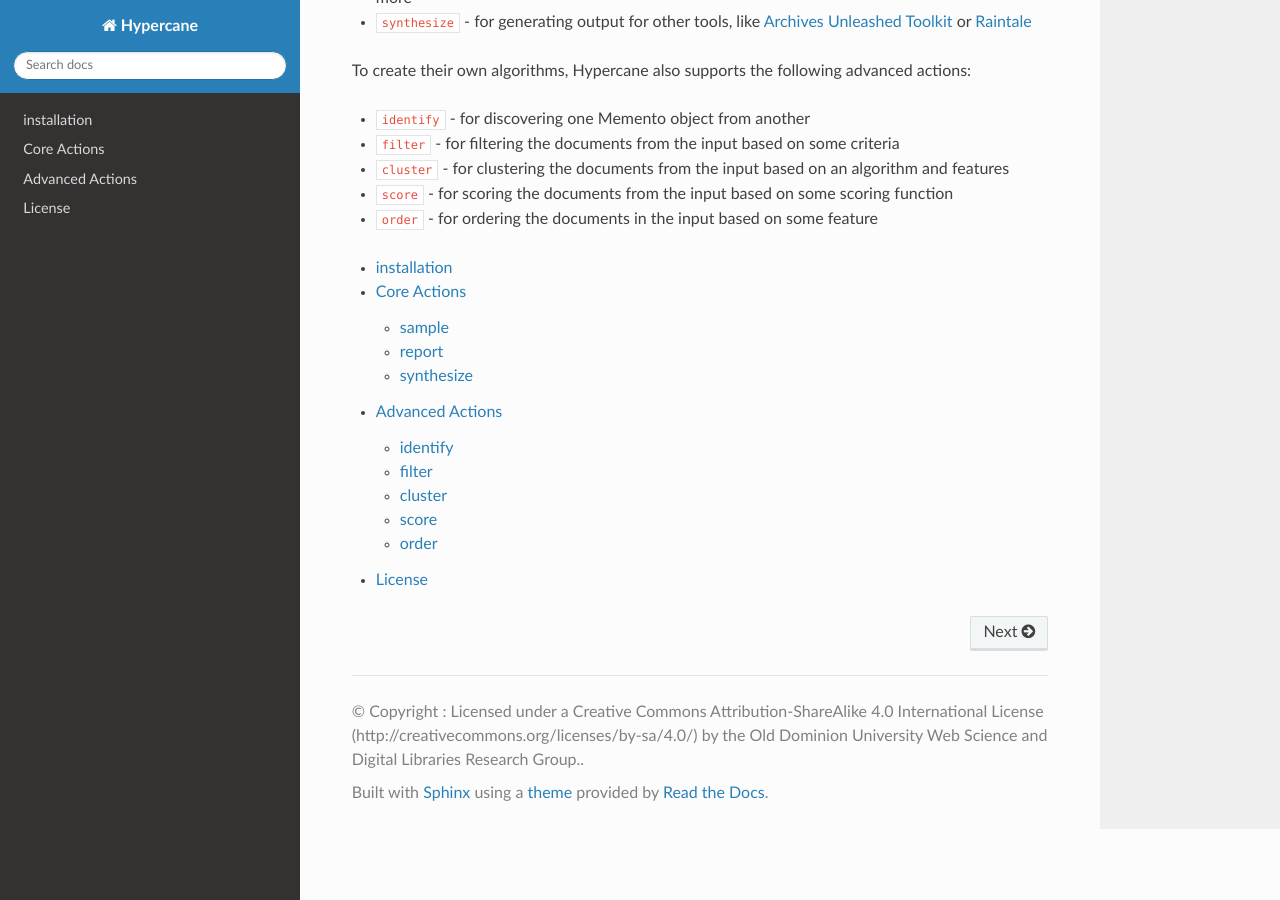
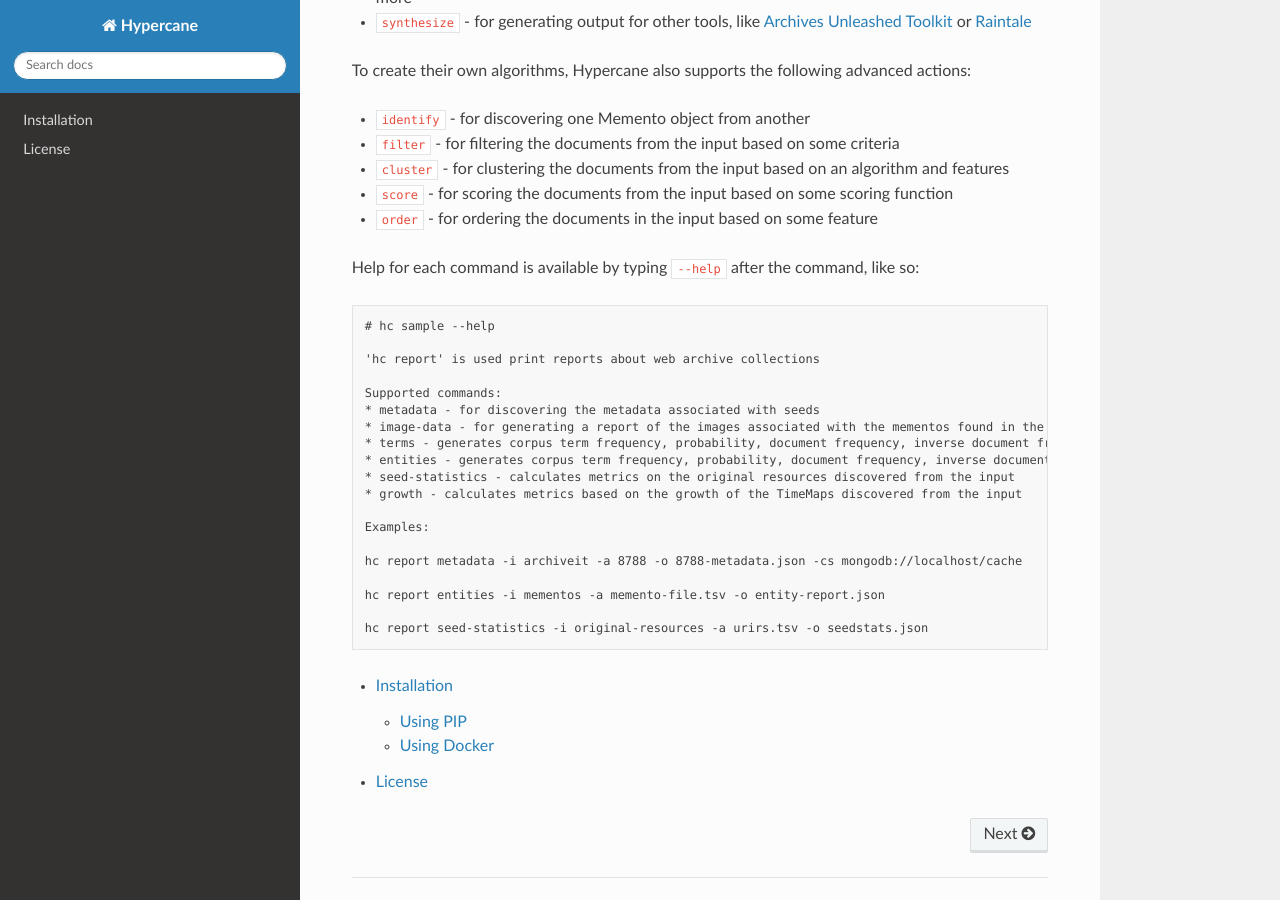
Before and after one commit to oduwsdl/hypercane, a Sphinx documentation site: the page built from docs/source/index.rst, in a window 1280 px wide and 900 px high, scrolled down 649 px. Built offline with Sphinx 7.4.7 and the Read the Docs theme 2.0.0, drawn with Linux system fonts in a browser that asks for light colours.

Commit message:
improving documentation

```diff
--- a/docs/source/index.rst
+++ b/docs/source/index.rst
@@ -21,10 +21,32 @@ To create their own algorithms, Hypercane also supports the following advanced a
 * ``score`` - for scoring the documents from the input based on some scoring function
 * ``order`` - for ordering the documents in the input based on some feature
 
+Help for each command is available by typing ``--help`` after the command, like so:
+
+.. code-block:: text
+
+   # hc sample --help
+
+   'hc report' is used print reports about web archive collections
+
+   Supported commands:
+   * metadata - for discovering the metadata associated with seeds
+   * image-data - for generating a report of the images associated with the mementos found in the input
+   * terms - generates corpus term frequency, probability, document frequency, inverse document frequency, and corpus TF-IDF for the terms in the collection
+   * entities - generates corpus term frequency, probability, document frequency, inverse document frequency, and corpus TF-IDF for the named entities in the collection
+   * seed-statistics - calculates metrics on the original resources discovered from the input
+   * growth - calculates metrics based on the growth of the TimeMaps discovered from the input
+
+   Examples:
+
+   hc report metadata -i archiveit -a 8788 -o 8788-metadata.json -cs mongodb://localhost/cache
+
+   hc report entities -i mementos -a memento-file.tsv -o entity-report.json
+
+   hc report seed-statistics -i original-resources -a urirs.tsv -o seedstats.json
+
 .. toctree::
    :maxdepth: 2
 
    installation
-   core_actions
-   advanced_actions
    license
```
Also changed, not shown: docs/source/installation.rst (+24 -1 lines).
